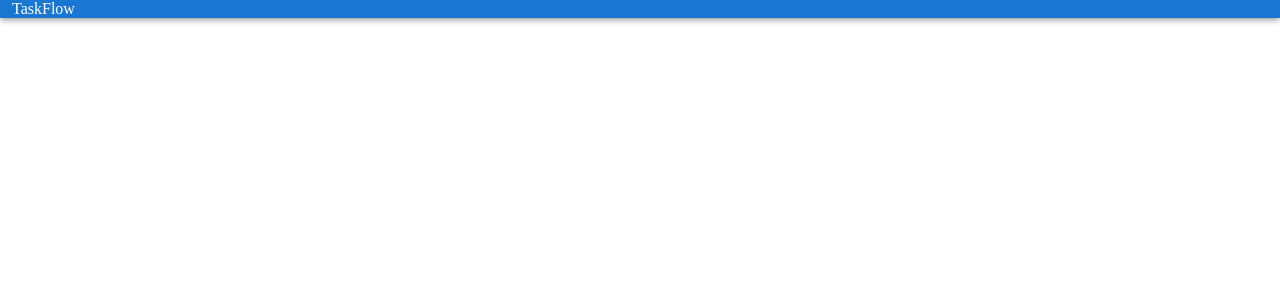
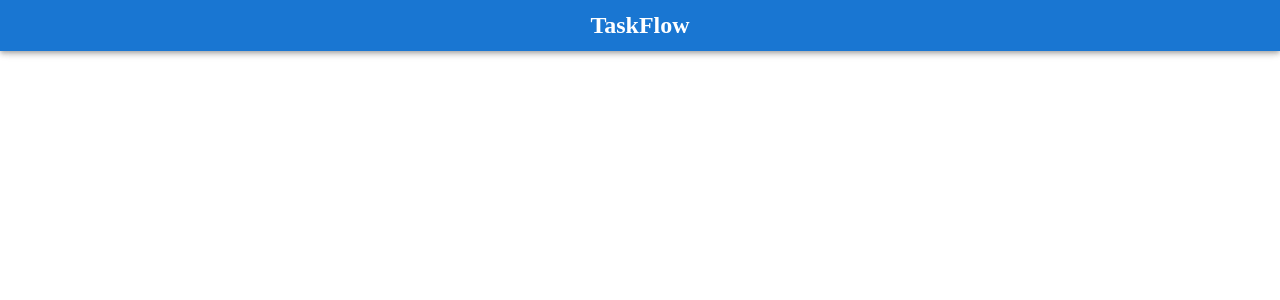
Before and after one commit to RyanvanToorn/task-flow, a React app: page / in a window 1280 px wide. Shown: the top 300 px of the page. Built offline with nearby package versions, Linux system fonts and the light colour scheme; the HTML template or start-up script is replaced by a standard one.

Commit message:
Styling improvements

```diff
--- a/src/components/Title/Title.module.css
+++ b/src/components/Title/Title.module.css
@@ -1,7 +1,12 @@
 .title {
-  display: flex;
+  font-size: var(--font-size-h4);
+  font-weight: var(--font-weight-bold);
 }
 
 .titleWrapper {
-  padding: 0 12px;
+  display: flex;
+  flex-direction: row;
+  align-items: center;
+  justify-content: center;
+  padding: var(--space-m) 0;
 }
```
